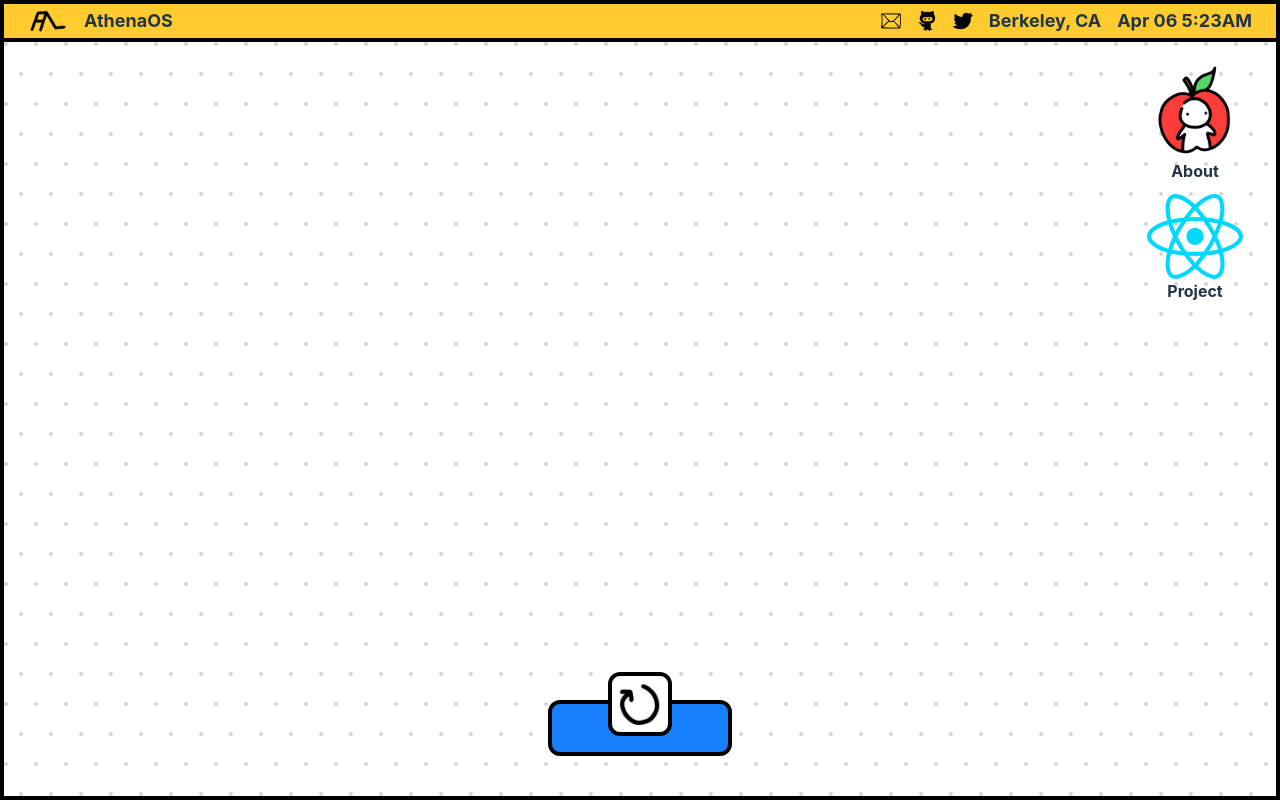
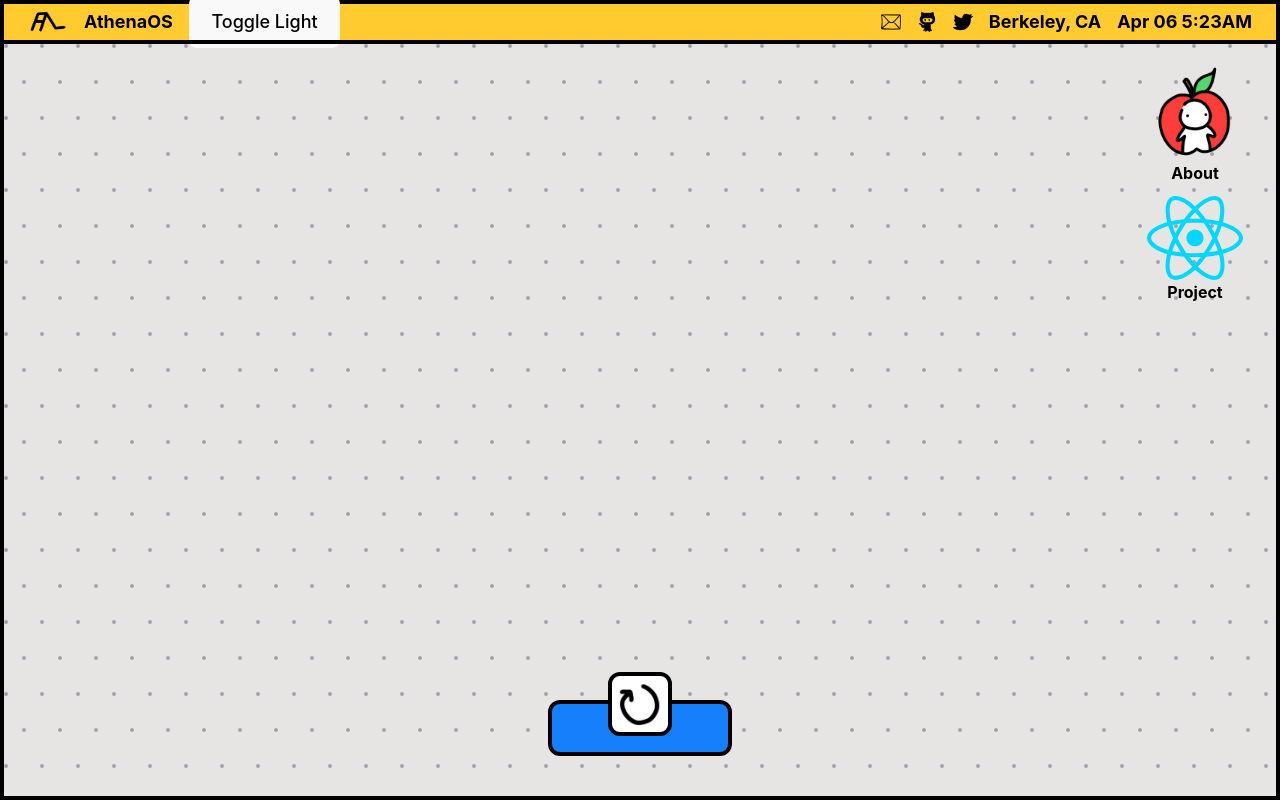
Before and after one commit to athenaleong/athenaleong.github.io, a React (Vite) app: page / in a window 1280 px wide. Built offline with nearby package versions, Linux system fonts and the light colour scheme.

Commit message:
dark mode check point

```diff
--- a/index.html
+++ b/index.html
@@ -8,6 +8,18 @@
     <link href="https://fonts.googleapis.com/css2?family=Fira+Code:wght@300;400;600&family=Fira+Sans:wght@200;400;600&family=Hanken+Grotesk:wght@300;400;600&family=Livvic:wght@200;400;600&display=swap" rel="stylesheet">
     <meta name="viewport" content="width=device-width, initial-scale=1.0" />
     <title>Athena's Playground</title>
+    <script>
+      console.log(window.matchMedia('(prefers-color-scheme: dark)'));
+        console.log(localStorage.theme)
+      // It's best to inline this in `head` to avoid FOUC (flash of unstyled content) when changing pages or themes
+      if (localStorage.theme === 'dark' || (!('theme' in localStorage) && window.matchMedia('(prefers-color-scheme: dark)').matches)) {
+        localStorage.theme = 'dark'
+        document.documentElement.classList.add('dark')
+      } else {
+        localStorage.theme = 'light'
+        document.documentElement.classList.remove('dark')
+      }
+    </script>
   </head>
   <body>
     <div id="root" style="width: 100%; min-height: 100vh; position: fixed"></div>
--- a/src/component/Clock.tsx
+++ b/src/component/Clock.tsx
@@ -18,7 +18,7 @@ const Clock = () => {
 
   const formattedTime = format(currentTime, 'MMM dd h:mma');
 
-  return <div className="   ">{formattedTime}</div>;
+  return <div>{formattedTime}</div>;
 };
 
 export default Clock;
--- a/src/component/ConnectTheDot.tsx
+++ b/src/component/ConnectTheDot.tsx
@@ -1,5 +1,9 @@
 import { useRef, useState, useEffect, useCallback } from "react";
 
+/**
+     * Note: This feature was implemented by ChatGPT and clearly doesn't work.
+     * It currently can be used for Desktop background. TODO: Fix the game.
+     */
 function ConnectTheDots() {
   const canvasRef = useRef(null);
   const [isDrawing, setIsDrawing] = useState<any>(false);
@@ -84,12 +88,12 @@ function ConnectTheDots() {
     const width = canvas.width;
     const height = canvas.height;
     const dotSize = 2;
-    const dotColor = "#d1d5db";
+    const dotColor = "#9ca3af";
     // Clear the canvas
     ctx.clearRect(0, 0, width, height);
 
     // Draw dots
-    const dotSpacing = 30;
+    const dotSpacing = 36;
     const xCount = Math.ceil(width / dotSpacing);
     const yCount = Math.ceil(height / dotSpacing);
 
@@ -102,7 +106,7 @@ function ConnectTheDots() {
             ctx.arc(x * dotSpacing + dotSize, y * dotSpacing + dotSize, dotSize, 0, Math.PI * 2);
         }
         else {
-            ctx.arc(x * dotSpacing + dotSize + 15, y * dotSpacing + dotSize, dotSize, 0, Math.PI * 2);
+            ctx.arc(x * dotSpacing + dotSize + 18, y * dotSpacing + dotSize, dotSize, 0, Math.PI * 2);
         }
         ctx.fill();
       }
@@ -117,7 +121,7 @@ function ConnectTheDots() {
     //   onMouseMove={handleMouseMove}
     //   onMouseUp={handleMouseUp}
       style={{ width: "100%", height: "100%" }}
-      className="absolute -z-50"
+      className="absolute -z-50 bg-stone-200 dark:bg-zinc-900"
     />
     <div className="h-10 flex flex-row">
     {/* {points.map((point: any, index: any) => (
--- /dev/null
+++ b/src/component/ThemeToggle.tsx
@@ -0,0 +1,27 @@
+import React, { useState, useEffect } from 'react';
+
+const ThemeToggle = () => {
+    const [isDarkMode, setIsDarkMode] = useState(localStorage.getItem('theme') === 'dark');
+
+    useEffect(() => {
+        if (isDarkMode) {
+            document.documentElement.classList.add('dark');
+            localStorage.setItem('theme', 'dark');
+        } else {
+            document.documentElement.classList.remove('dark');
+            localStorage.setItem('theme', 'light');
+
+        }
+    }, [isDarkMode])
+
+    return (
+        <button
+            onClick={
+                () => {setIsDarkMode(!isDarkMode)}
+            }
+        >Toggle {isDarkMode ? 'Dark' : 'Light'}
+        </button>
+    )
+};
+
+export default ThemeToggle;
--- a/src/container/AboutTab.tsx
+++ b/src/container/AboutTab.tsx
@@ -5,7 +5,7 @@ const AboutTab: React.FC<any> = () => {
         // <div className='w-[600px] h-[600px] bg-yellow-300'>
         //     <h1>About</h1>
         // </div>
-        <div className="p-8 bg-gray-200 rounded-lg shadow-md flex flex-col items-center max-w-screen-md mx-auto">
+        <div className="p-8 bg-gray-200 rounded-lg shadow-md flex flex-col items-center max-w-screen-md mx-auto dark:bg-gray-800">
   <img className="w-24 h-24 rounded-full mb-4" src="https://via.placeholder.com/150" alt="Profile Picture"/>
   <h2 className="text-2xl font-bold mb-2">John Doe</h2>
   <p className="text-lg mb-4">Lorem ipsum dolor sit amet, consectetur adipiscing elit. Sed euismod eu dolor et bibendum. Mauris pharetra urna quis libero. Nunc euismod malesuada sapien, ac commodo enim molestie sit amet. Proin pretium, velit in varius feugiat, risus metus commodo justo, at maximus sapien risus et libero. Vivamus commodo pharetra commodo. Nullam sagittis lorem eget nibh lobortis, nec facilisis risus bibendum. Duis suscipit varius nisi sed gravida.</p>
--- a/src/container/Desktop.tsx
+++ b/src/container/Desktop.tsx
@@ -1,13 +1,17 @@
-import React, { Component, useState, useCallback } from 'react';
+import React, { Component, useState, useCallback, useLayoutEffect, useEffect } from 'react';
 import update from 'immutability-helper';
 import { useDrop, DropTargetMonitor } from 'react-dnd'
 import Folder from '../component/Folder';
 
+//components
 import Tab from '../component/Tab';
 import AboutTab from './AboutTab';
 import ProjectTab from './ProjectTab';
 import ContactTab from './ContactTab';
 import Clock from '../component/Clock';
+import DockerWrapper from '../component/DockerWrapper';
+import ConnectTheDots from '../component/ConnectTheDot';
+import ThemeToggle from '../component/ThemeToggle';
 
 //type
 import TabDict, { TabType } from '../type/tab';
@@ -16,8 +20,7 @@ import TabDict, { TabType } from '../type/tab';
 import { useDispatch, useSelector } from 'react-redux';
 import { RootState } from '../slices';
 import { popTab, addTab, updateTab, bringTabToFront, clearTab } from '../slices/tab';
-import DockerWrapper from '../component/DockerWrapper';
-import ConnectTheDots from '../component/ConnectTheDot';
+
 
 
 const Desktop = () => {
@@ -107,13 +110,22 @@ const Desktop = () => {
         dispatch(clearTab())
     }, [dispatch])
 
+    /** Light Dark theme toggle */
+
+
+
+
+        // It's best to inline this in `head` to avoid FOUC (flash of unstyled content) when changing pages or themes
+
+
     return (
-        <div className="w-screen h-screen flex flex-col fixed ">
+        <div className="w-screen h-screen flex flex-col fixed text-black dark:text-stone-300">
             {/* livvic vs hanken */}
-            <div className='w-screen h-10 bg-figma-yellow flex flex-row justify-between border-black border-[4px] border-b-0 items-center text-lg font-bold'>
-                <div className='flex flex-row space-x-4 pl-6 items-center '>
+            <div className='w-screen h-10 bg-figma-yellow flex flex-row justify-between border-black border-[4px] border-b-0 items-center text-lg font-bold  dark:bg-figma-blue dark:border-stone-300'>
+                <div className='flex flex-row space-x-4 pl-6 items-center'>
                     <img src='./src/assets/slide-thick.png' className='w-10'/>
                     <p>AthenaOS  </p>
+                    <ThemeToggle />
 
 
                     {/* <div className='flex flex-row'>
@@ -136,7 +148,7 @@ const Desktop = () => {
 
                 </div>
             </div>
-            <div ref={drop} className='w-screen shrink h-screen relative flex flex-col justify-end items-center solid-border'>
+            <div ref={drop} className='w-screen shrink h-screen relative flex flex-col justify-end items-center solid-black-border dark:border-stone-300'>
                 {Object.keys(folders).map((key) => {
                     const { right, top, imageSrc, tabId, hoverImageSrc} = folders[key] as {
                         top: number
@@ -168,11 +180,11 @@ const Desktop = () => {
                         </Tab>
                     )
                 })}
-                <ConnectTheDots width={500} height={500} dotSize={10} dotColor={'#ffffff'}/>
-                <div className="w-fit h-14 bg-figma-blue m-10 flex flex-row justify-center space-x-10 px-14 z-max solid-border rounded-xl">
+                <ConnectTheDots/>
+                <div className="w-fit h-14 bg-figma-blue m-10 flex flex-row justify-center space-x-10 px-14 z-max solid-black-border rounded-xl dark:bg-figma-yellow dark:border-stone-300">
                     <DockerWrapper>
                     <div
-                        className='w-16 h-16 bg-red-300 solid-border rounded-xl'
+                        className='w-16 h-16 bg-red-300 solid-black-border rounded-xl dark:border-stone-300'
                         onClick={resetOnClick}
                         style={{backgroundImage: `url('/src/assets/clear.png')`, backgroundSize: 'cover', backgroundPosition: 'center'}}
                     >
@@ -180,11 +192,11 @@ const Desktop = () => {
                     </DockerWrapper>
 
 
-                    {/* <div className='w-16 h-16 bg-orange-300 relative bottom-8 solid-border'>
+                    {/* <div className='w-16 h-16 bg-orange-300 relative bottom-8 solid-black-border'>
                     </div>
-                    <div className='w-16 h-16 bg-yellow-300 relative bottom-8 solid-border'>
+                    <div className='w-16 h-16 bg-yellow-300 relative bottom-8 solid-black-border'>
                     </div>
-                    <div className='w-16 h-16 bg-green-300 relative bottom-8 solid-border'>
+                    <div className='w-16 h-16 bg-green-300 relative bottom-8 solid-black-border'>
                     </div> */}
                 </div>
             </div>
--- a/src/index.css
+++ b/src/index.css
@@ -2,6 +2,31 @@
 @tailwind components;
 @tailwind utilities;
 
+:root {
+  font-family: Inter, system-ui, Avenir, Helvetica, Arial, sans-serif;
+  line-height: 1.5;
+  font-weight: 400;
+
+  color-scheme: light dark;
+  color: rgba(255, 255, 255, 0.87);
+  background-color: #242424;
+
+  font-synthesis: none;
+  text-rendering: optimizeLegibility;
+  -webkit-font-smoothing: antialiased;
+  -moz-osx-font-smoothing: grayscale;
+  -webkit-text-size-adjust: 100%;
+
+  --scrollbar-border-bg: black;
+  --scrollbar-track-bg: white;
+
+}
+
+.dark {
+  --scrollbar-border-bg: #f9fafb; /* gray 50 */
+  --scrollbar-track-bg: #1f2937;
+}
+/* Chrome, Edge, and Safari */
 /* Set the style for the scrollbar */
 ::-webkit-scrollbar {
   width: 18px;
@@ -9,17 +34,17 @@
 
 /* Track */
 ::-webkit-scrollbar-track {
-  background: #f1f1f1;
-  border-left: 4px solid black;
+  background: var(--scrollbar-track-bg);
+  border-left: 4px solid var(--scrollbar-border-bg);
 }
 
 /* Handle */
 ::-webkit-scrollbar-thumb {
   background: #FFCDD2;
   box-shadow: inset 0 0 6px rgba(0, 0, 0, 0.3);
-  border-left: 4px solid black;
-  border-bottom: 4px solid black;
-  border-top: 4px solid black;
+  border-left: 4px solid var(--scrollbar-border-bg);
+  border-bottom: 4px solid var(--scrollbar-border-bg);
+  border-top: 4px solid var(--scrollbar-border-bg);
 }
 
 /* Handle on hover */
@@ -38,26 +63,15 @@
   border-color: black;
 }
 
-.solid-border {
+.solid-black-border {
   border: 4px solid black;
 }
 
-:root {
-  font-family: Inter, system-ui, Avenir, Helvetica, Arial, sans-serif;
-  line-height: 1.5;
-  font-weight: 400;
+.solid-white-border{
+  border: 4px solid white;
+}
 
-  color-scheme: light dark;
-  color: rgba(255, 255, 255, 0.87);
-  background-color: #242424;
 
-  font-synthesis: none;
-  text-rendering: optimizeLegibility;
-  -webkit-font-smoothing: antialiased;
-  -moz-osx-font-smoothing: grayscale;
-  -webkit-text-size-adjust: 100%
-
-}
 
 a {
   font-weight: 500;
--- a/tailwind.config.js
+++ b/tailwind.config.js
@@ -1,5 +1,6 @@
 /** @type {import('tailwindcss').Config} */
 module.exports = {
+  darkMode: 'class',
   content: ["./index.html", "./src/**/*.{js,ts,jsx,tsx}"],
   theme: {
     extend: {
```
Also changed, not shown: src/component/Tab.tsx (+4 -4 lines).
